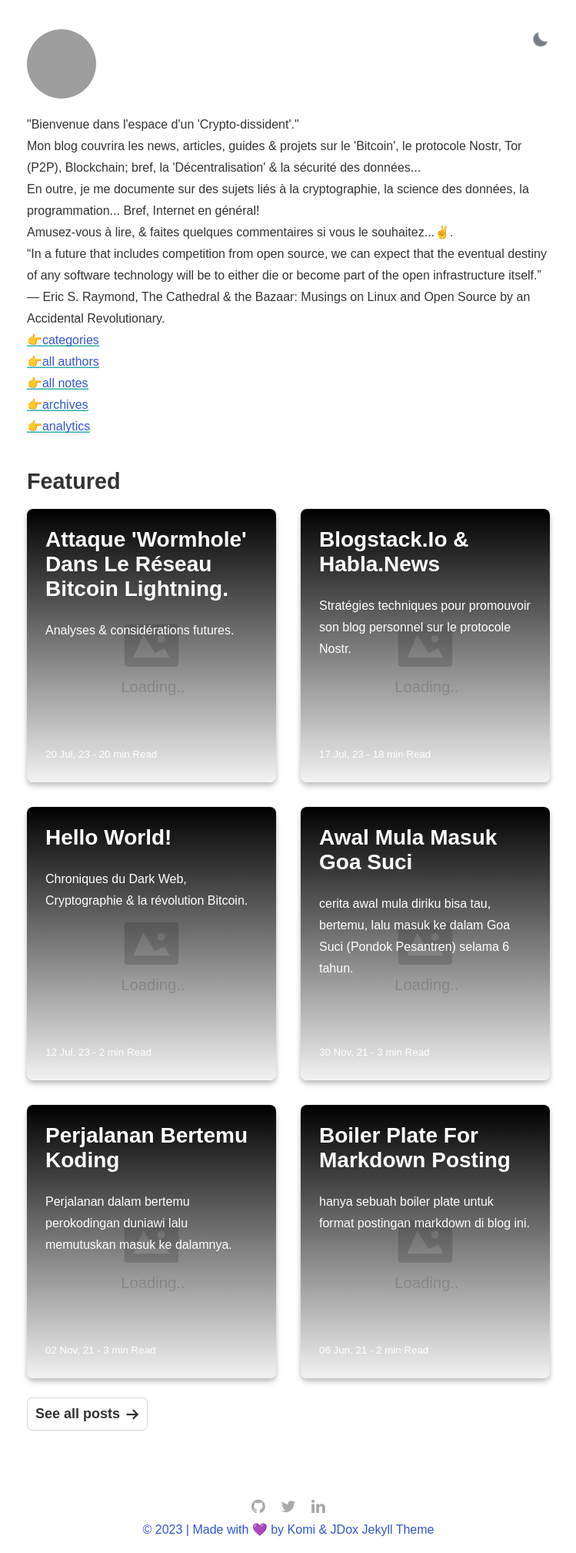
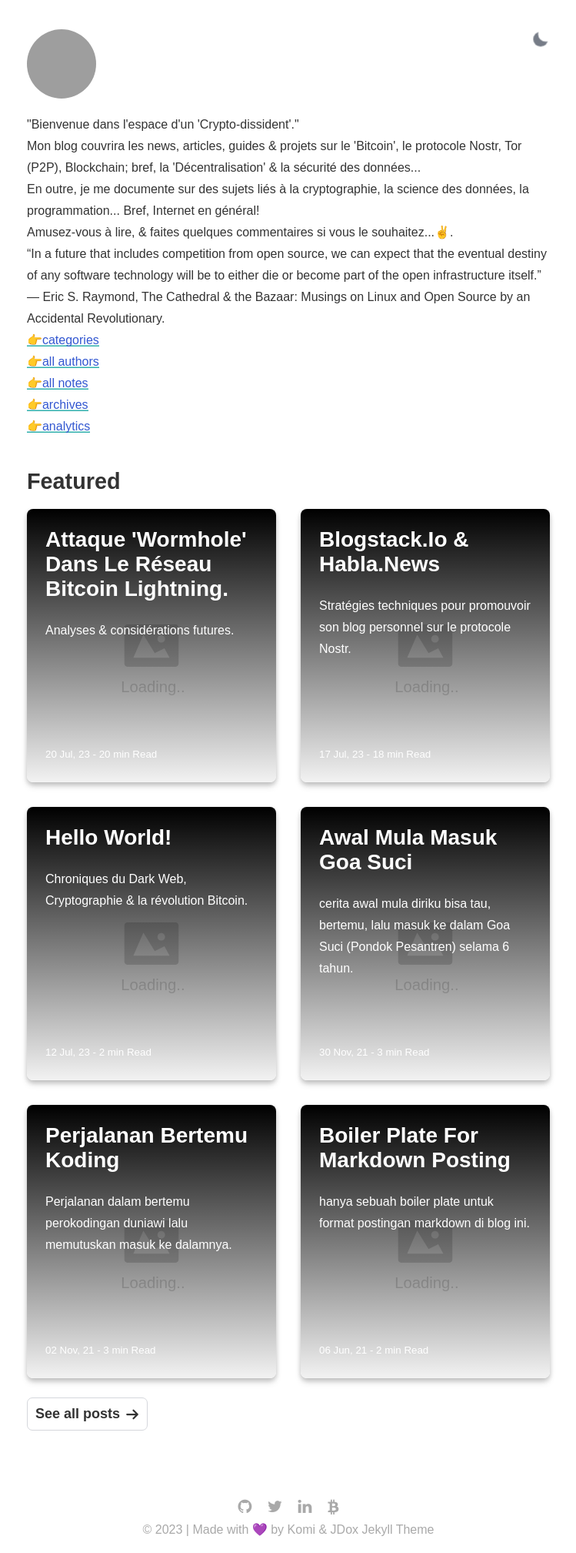
Before and after one commit to aliifam/jdox, a Jekyll site: the page built from index.html, in a window 1280 px wide. Shown: the whole page at 77% size, without its empty margins (265-1014 px from the left). Built offline with Jekyll 4.4.1, drawn with Linux system fonts in a browser that asks for light colours; some web fonts are replaced; the list of posts is cut into pages by our own code; grey boxes are pictures that could not be loaded.

Commit message:
deploy theme

```diff
--- a/_includes/footer.html
+++ b/_includes/footer.html
@@ -5,7 +5,9 @@
       <a href="https://twitter.com/komi_hartman" title="twitter Profile" target="_blank" rel="noopener noreferrer"><i
           class="fa fa-twitter" aria-hidden="true"></i></a>
       <a href="https://www.linkedin.com/in/komihartman" title="My LinkedIn Profile" target="_blank" rel="noopener noreferrer">
-    <i class="fa fa-linkedin" aria-hidden="true"></i>
+    <i class="fa fa-linkedin" aria-hidden="true"></i></a>
+      <a href="https://getalby.com/p/segnibo2" title="Bitcoin" target="_blank" rel="noopener noreferrer">
+  <i class="fa fa-btc" aria-hidden="true"></i></a>
     </div>
     <p style="color:#a9a9a9">&copy; 2023 | Made with 💜 by Komi & JDox Jekyll Theme</p>
   </footer>
```
